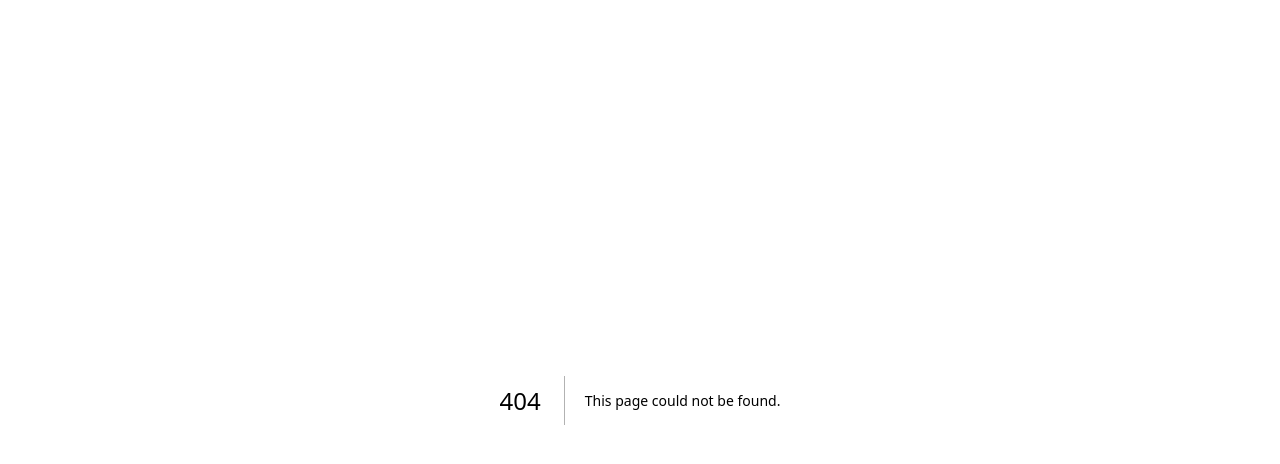
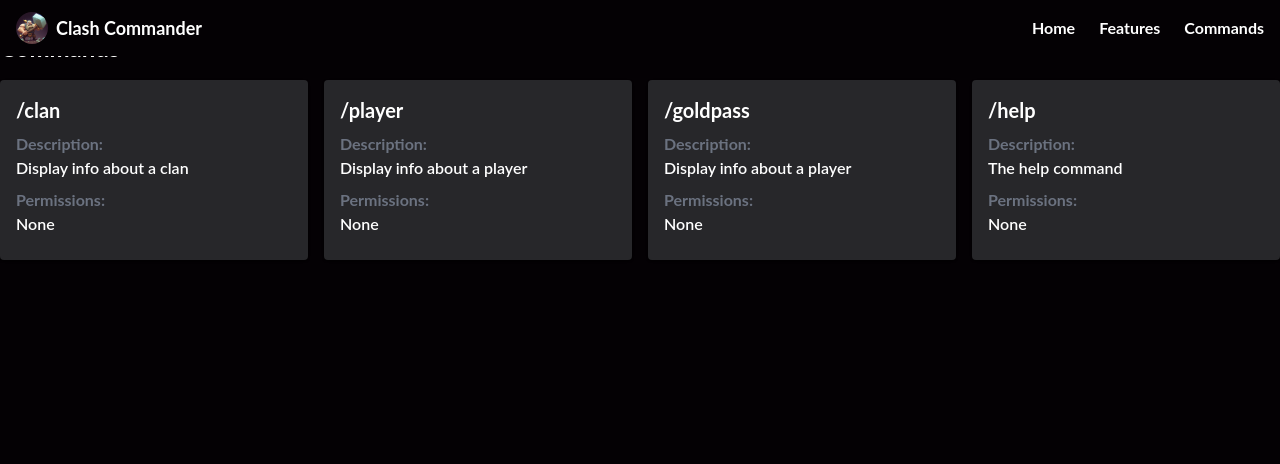
Before and after one commit to mezotv/clash-commander, a Next.js app: page /commands in a window 1280 px wide. Before the commit this address had no page. Shown: the top 464 px of the page. Built offline with nearby package versions, Linux system fonts and the light colour scheme.

Commit message:
modified:   components/Features.tsx	new file:   components/Footer.tsx 	new file:   components/InviteSection.tsx 	modified:   components/ServerSlider.tsx 	modified:   package-lock.json 	modified:   package.json 	modified:   pages/index.tsx

```diff
--- a/components/Features.tsx
+++ b/components/Features.tsx
@@ -62,7 +62,18 @@
           <div className="flex flex-col lg:flex-row items-center justify-center mt-16">
             <div className="w-full lg:w-1/2 order-2">
               <div className="text-left">
-                <m.h3
+              <m.img
+                src="/image_3.png"
+                className="w-full max-w-md mx-auto mb-8 lg:mb-0 rounded-lg"
+                alt="Feature Image 3"
+                initial={{ opacity: 0, y: -50 }}
+                animate={{ opacity: 1, y: 0 }}
+                transition={{ duration: 0.8, delay: 0.2 }}
+              />
+              </div>
+            </div>
+            <div className="w-full  lg:w-1/2 order-1">
+            <m.h3
                   className="text-2xl font-bold text-white mb-4"
                   initial={{ opacity: 0, y: -50 }}
                   animate={{ opacity: 1, y: 0 }}
@@ -78,29 +89,20 @@
                 >
                   Clash Commander seamlessly integrates with Discord, providing you and your clan members with a smooth and efficient experience. Connect your clan server and unlock the full potential of clan management and coordination.
                 </m.p>
-              </div>
-            </div>
-            <div className="w-full lg:w-1/2 order-1">
-              <m.img
-                src="/image_3.png"
-                className="w-full max-w-md mx-auto mb-8 lg:mb-0 rounded-lg"
-                alt="Feature Image 3"
-                initial={{ opacity: 0, y: -50 }}
-                animate={{ opacity: 1, y: 0 }}
-                transition={{ duration: 0.8, delay: 0.2 }}
-              />
             </div>
           </div>
           <div className="flex justify-center mt-16">
+          <Link href={'https://discord.com/oauth2/authorize?client_id=1057995097167368222&scope=bot&permissions=277025770560'}>
             <button className="bg-purple-600 hover:bg-purple-700 text-white font-bold py-4 px-8 rounded-full">
               <m.span
                 initial={{ opacity: 0, scale: 0 }}
                 animate={{ opacity: 1, scale: 1 }}
                 transition={{ duration: 0.8, delay: 0.6 }}
               >
-                <Link href={'https://discord.com/invite'}> Get Started </Link>
+                Get Started
               </m.span>
             </button>
+            </Link>
           </div>
         </div>
       </div>
--- /dev/null
+++ b/components/Footer.tsx
@@ -0,0 +1,18 @@
+import React from "react";
+
+const Footer: React.FC = () => {
+  return (
+    <footer className=" py-4">
+      <div className="container mx-auto text-center text-gray-400">
+        <p>
+          This website was made with{" "}
+          <span className="text-red-500">❤️</span> using{" "}
+          <span className="text-blue-500">Tailwind CSS</span> and{" "}
+          <span className="text-blue-500">Next.js</span> and developed by Palentier.
+        </p>
+      </div>
+    </footer>
+  );
+};
+
+export default Footer;
--- /dev/null
+++ b/components/InviteSection.tsx
@@ -0,0 +1,25 @@
+import React from "react";
+import Link from "next/link";
+const InviteSection: React.FC = () => {
+  return (
+    <section className="secondary py-8">
+      <div className="container mx-auto">
+        <div className="text-center">
+          <h2 className="text-2xl font-bold text-white mb-4">
+            Join our community!
+          </h2>
+          <p className="text-white text-lg mb-4">
+            We welcome you to be a part of our community and enjoy exclusive benefits.
+          </p>
+          <Link href={"https://linkhere.com"}>
+          <button className="bg-purple-300 text-white px-6 py-3 rounded font-semibold shadow hover:bg-purple-500">
+            Get an Invite
+          </button>
+          </Link>
+        </div>
+      </div>
+    </section>
+  );
+};
+
+export default InviteSection;
--- a/components/Navbar.tsx
+++ b/components/Navbar.tsx
@@ -44,12 +44,12 @@
             </div>
             <ul className="hidden lg:flex lg:items-center space-x-6">
             <motion.li
-              className="mr-4"
+              className=""
               initial={{ opacity: 0, y: -20 }}
               animate={{ opacity: 1, y: 0 }}
               transition={{ duration: 0.3 }}>
                 <a
-                  href="#hero"
+                  href="/"
                   className="font-bold text-white hover:text-pink-800 transition-colors duration-300"
                 >
                   Home
--- a/components/ServerSlider.tsx
+++ b/components/ServerSlider.tsx
@@ -1,4 +1,4 @@
-import { FC, useEffect, useRef } from "react";
+import React, { FC, useEffect, useRef } from "react";
 import Slider, { Settings } from "react-slick";
 import "slick-carousel/slick/slick.css";
 import "slick-carousel/slick/slick-theme.css";
@@ -19,11 +19,13 @@
   const sliderRef = useRef<Slider>(null);
 
   useEffect(() => {
-    const interval = setInterval(() => {
+    const animateSlider = () => {
       if (sliderRef.current) {
         sliderRef.current.slickNext();
       }
-    }, 1000); // Adjust the interval duration for smoother sliding
+    };
+
+    const interval = setInterval(animateSlider, 2000); // Adjust the interval duration for smoother sliding
 
     return () => {
       clearInterval(interval);
@@ -33,7 +35,7 @@
   const settings: Settings = {
     dots: false,
     infinite: true,
-    speed: 1000, // Adjust slide transition speed for smoother motion
+    speed: 500, // Adjust slide transition speed for smoother motion
     slidesToShow: 3, // Show 3 cards on desktop
     slidesToScroll: 1,
     rtl: true,
@@ -41,8 +43,7 @@
     lazyLoad: "ondemand" as const, // Provide the correct type for lazyLoad
     arrows: false,
     draggable: false,
-    autoplay: true,
-    autoplaySpeed: 1000, // Adjust the autoplay interval for smoother sliding
+    autoplay: false, // Disable autoplay
     responsive: [
       {
         breakpoint: 768,
--- a/package.json
+++ b/package.json
@@ -13,6 +13,7 @@
     "@types/react": "18.2.14",
     "@types/react-dom": "18.2.6",
     "autoprefixer": "10.4.14",
+    "axios": "^1.4.0",
     "eslint": "8.43.0",
     "eslint-config-next": "13.4.7",
     "framer-motion": "^10.12.17",
@@ -23,6 +24,7 @@
     "react-icons": "^4.10.1",
     "react-marquee-slider": "^1.1.5",
     "react-slick": "^0.29.0",
+    "react-spring": "^9.7.2",
     "slick-carousel": "^1.8.1",
     "styled-components": "^6.0.1",
     "tailwindcss": "3.3.2",
--- /dev/null
+++ b/pages/commands.tsx
@@ -0,0 +1,72 @@
+import React from "react";
+import Navbar from "@/components/Navbar";
+import { LazyMotion, domAnimation, m } from "framer-motion";
+
+interface Command {
+  name: string;
+  description: string;
+  permissions: string;
+}
+
+const Commands: React.FC = () => {
+  const commands: Command[] = [
+    {
+      name: "/clan",
+      description: "Display info about a clan",
+      permissions: "None",
+    },
+    {
+      name: "/player",
+      description: "Display info about a player",
+      permissions: "None",
+    },
+    {
+      name: "/goldpass",
+      description: "Display info about a player",
+      permissions: "None",
+    },
+    {
+      name: "/help",
+      description: "The help command",
+      permissions: "None",
+    },
+  ];
+
+  return (
+    <div>
+      <Navbar />
+      <div className="container mx-auto py-8">
+        <h1 className="text-2xl font-bold mb-4">Commands</h1>
+        <LazyMotion features={domAnimation}>
+          <div className="grid grid-cols-1 md:grid-cols-2 lg:grid-cols-4 gap-4">
+            {commands.map((command: Command, index: number) => (
+              <m.div
+                key={index}
+                className="bg-zinc-800 rounded shadow p-4"
+                initial={{ opacity: 0, y: 20 }}
+                animate={{ opacity: 1, y: 0 }}
+                transition={{ duration: 0.3, delay: index * 0.1 }}
+              >
+                <h2 className="text-xl font-bold mb-2">{command.name}</h2>
+                <div className="mb-2">
+                  <p className="font-bold text-gray-500">Description:</p>
+                  <p className="text-white font-semibold">
+                    {command.description}
+                  </p>
+                </div>
+                <div className="mb-2">
+                  <p className="font-bold text-gray-500">Permissions:</p>
+                  <p className="text-white font-semibold">
+                    {command.permissions}
+                  </p>
+                </div>
+              </m.div>
+            ))}
+          </div>
+        </LazyMotion>
+      </div>
+    </div>
+  );
+};
+
+export default Commands;
--- a/pages/index.tsx
+++ b/pages/index.tsx
@@ -5,6 +5,8 @@
 import { AiOutlinePlusSquare } from "react-icons/ai";
 import Link from "next/link";
 import Features from "@/components/Features";
+import InviteSection from "@/components/InviteSection";
+import Footer from "@/components/Footer";
 export default function Home() {
   const servers = [
     {
@@ -46,7 +48,7 @@
     // Add more server objects as needed
   ];
   return (
-    <div id="hero" className="w-full relative overflow-hidden">
+    <div id="hero" className="w-full relative overflow-hidden ">
       <Navbar />
       <LazyMotion features={domAnimation} strict>
         <m.div
@@ -65,7 +67,7 @@
                   animate={{ opacity: 1, y: 0 }}
                   transition={{ duration: 0.8, delay: 0.2 }}
                 >
-                  A Discord bot for managing your Clash of Clans
+                   Discord bot for managing your Clash of Clans
                   clan.
                 </m.h1>
                 <m.p
@@ -83,15 +85,17 @@
                   animate={{ opacity: 1, y: 0 }}
                   transition={{ duration: 0.8, delay: 0.6 }}
                 >
+                  <Link href={"#features"}>
                   <button className="bg-[#cda2c1] hover:bg-[#a96095] text-white font-bold py-4 px-8 rounded mr-0 lg:mr-8 mb-4 lg:mb-0">
                     Get Started
                   </button>
+                  </Link>
+                    <Link href={"https://discord.com/oauth2/authorize?client_id=1057995097167368222&scope=bot&permissions=277025770560"}>
                   <button className="bg-white hover:bg-zinc-600 text-black font-bold py-4 px-8 rounded">
                     <AiOutlinePlusSquare className="inline-block mr-2" />{" "}
-                    <Link href={"https://discord.com/invite/replace"}>
                       Invite Bot
+                  </button>
                     </Link>
-                  </button>
                 </m.div>
               </div>
               <div className="w-full lg:w-1/2 flex justify-center  mb-[2rem] lg:mb-[8rem]">
@@ -137,6 +141,8 @@
       <div className="">
       <Features/>
       </div>
+      <InviteSection/>
+      <Footer/>
     </div>
   );
 }
```
Also changed, not shown: 1 other file (tests, documents, lock files or other folders).
